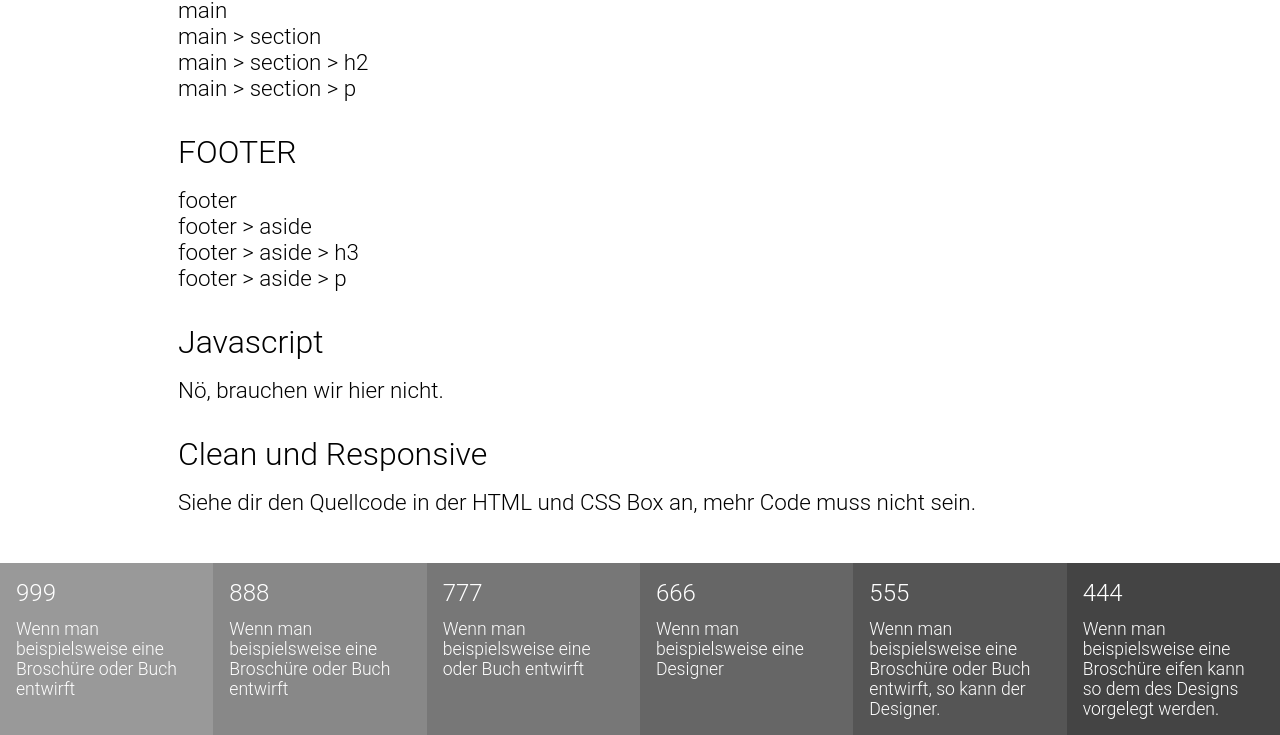
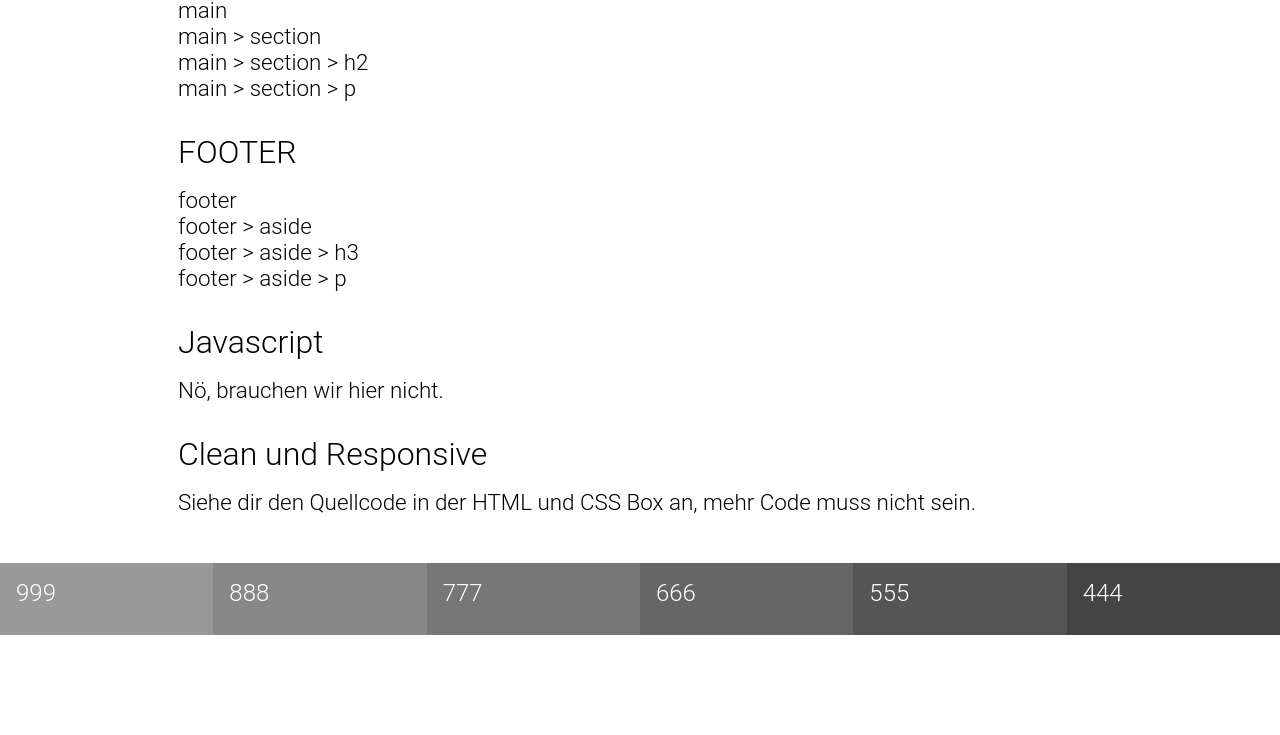
Before and after one commit to Ushikagu/veille-node, a plain HTML site: page index.htm in a window 1280 px wide. Shown: the part 641-1376 px from the top of the page. After the commit the page ends 1276 px from the top, so only its background shows below. Drawn offline with Linux system fonts and the light colour scheme.

Commit message:
enlever le contenu inutile dans le footer

```diff
--- a/index.htm
+++ b/index.htm
@@ -57,11 +57,11 @@
 </main>
 
 <footer>
-	<aside><h3>999</h3><p>Wenn man beispielsweise eine Broschüre oder Buch entwirft</p></aside>
-	<aside><h3>888</h3><p>Wenn man beispielsweise eine Broschüre oder Buch entwirft</p></aside>
-	<aside><h3>777</h3><p>Wenn man beispielsweise eine oder Buch entwirft</p></aside>
-	<aside><h3>666</h3><p>Wenn man beispielsweise eine Designer</p></aside>
-	<aside><h3>555</h3><p>Wenn man beispielsweise eine Broschüre oder Buch entwirft, so kann der Designer.</p></aside>
-	<aside><h3>444</h3><p>Wenn man beispielsweise eine Broschüre eifen kann so dem des Designs vorgelegt werden.</p></aside>
+	<aside><h3>999</h3><p></p></aside>
+	<aside><h3>888</h3><p></p></aside>
+	<aside><h3>777</h3><p></p></aside>
+	<aside><h3>666</h3><p></p></aside>
+	<aside><h3>555</h3><p></p></aside>
+	<aside><h3>444</h3><p></p></aside>
 
 </footer>
```
